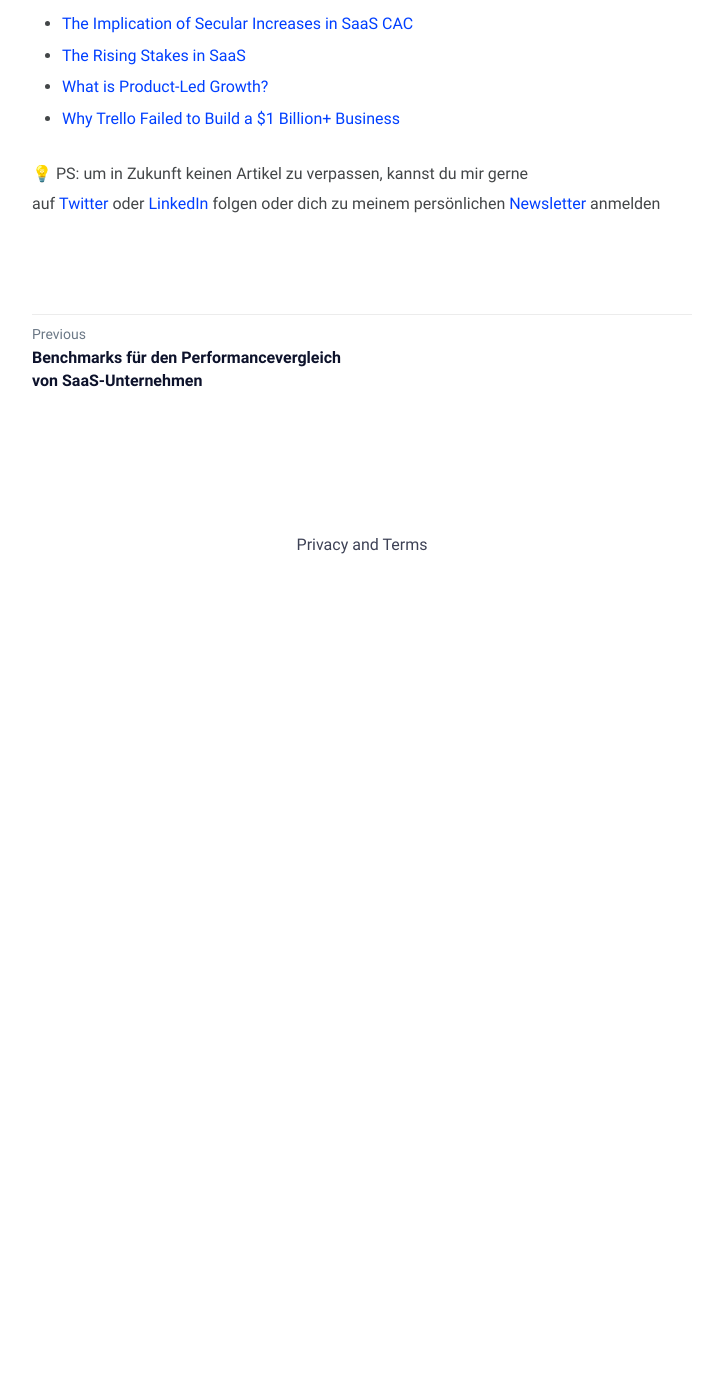
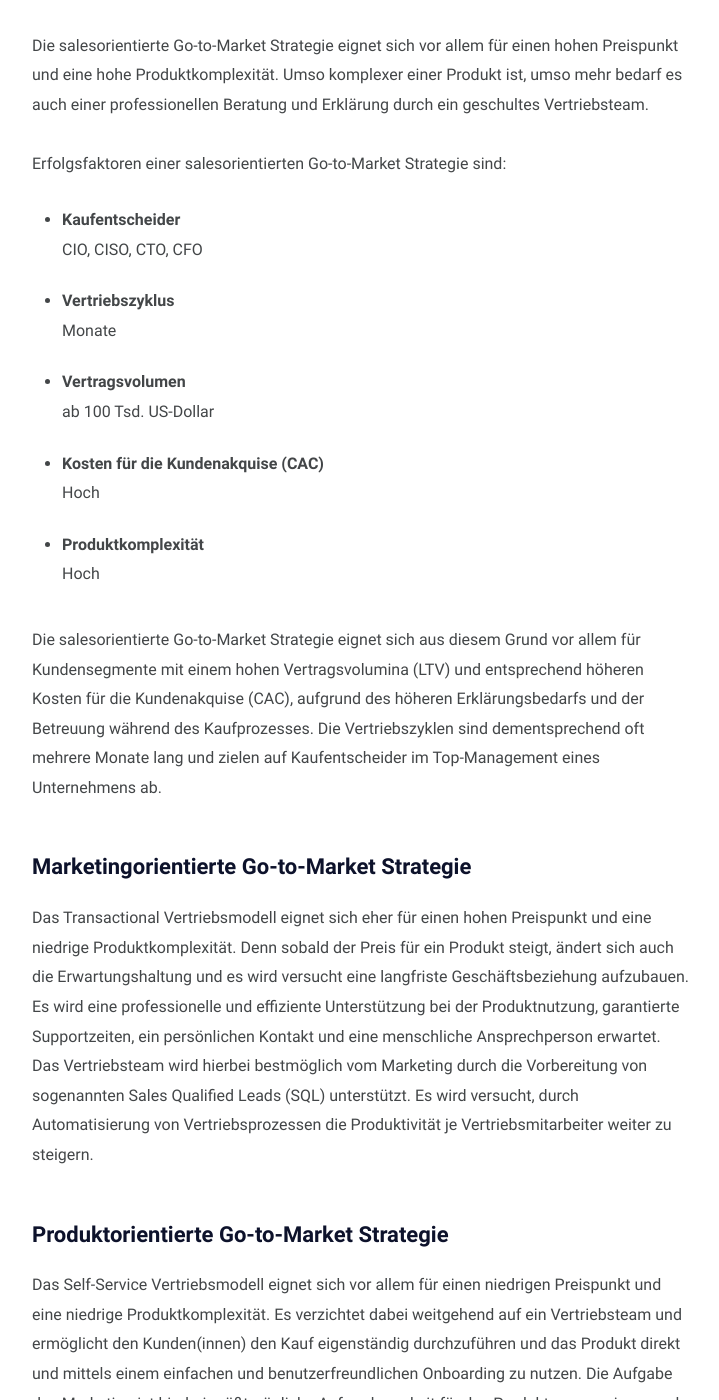
Before and after one commit to mariostnr/website, a Jekyll site: the page built from _posts/2021-05-27-vergleich-go-to-market-strategien.md, in a window 1280 px wide and 1400 px high, scrolled down 789 px. Shown: the whole window, without its empty margins (278-997 px from the left). Built offline with Jekyll 4.4.1, drawn with Linux system fonts in a browser that asks for light colours; before the commit the page ends 1381 px from its top, so only the background shows below that; some of the changed text lies outside the part shown.

Commit message:
Update Blog “2021-05-27-vergleich-go-to-market-strategien”

```diff
--- a/_posts/2021-05-27-vergleich-go-to-market-strategien.md
+++ b/_posts/2021-05-27-vergleich-go-to-market-strategien.md
@@ -1,20 +1,65 @@
 ---
-title: Vergleich Go-to-Market Strategien
+title: Vergleich von Go-to-Market Strategien
 date: 2021-05-27T18:08:53.023Z
 tags: SaaS GTM
 description: Eine durchdachte GTM Strategie ist die Grundlage für das Wachstum
   und den langfristigen Produkterfolg von SaaS-Produkten.
 ---
-Die Folgen des immer intensiver werdenden Wettbewerbs in der SaaS-Branche sind, dass die Kosten für die Akquirierung von neuen Kunden(innen) und deren Erwartungshaltungen immer stärker ansteigen. Joel York bezeichnet die drei wichtigsten Vertriebsmodelle für Saas-Produkte als Self-Service, Transactional und Enterprise, welche nachfolgend kurz vorgestellt werden.
+Die Folgen des immer intensiver werdenden Wettbewerbs in der SaaS-Branche sind, dass die Kosten für die Akquirierung von neuen Kunden(innen) und deren Erwartungshaltungen immer stärker ansteigen.
+
+Joel York bezeichnet die drei wichtigsten Vertriebsmodelle für Saas-Produkte als Self-Service (Produktorientiert), Transactional (Marketingorientiert) und Enterprise (Salesorientiert), welche nachfolgend kurz vorgestellt werden.
+
+## Salesorientierte Go-to-Market Strategie
+
+Eine salesorientierte Go-to-Market Strategie definiert sich dadurch, dass meist ein Vertriebsteam benötigt wird, um die gewünschten Zielgruppen zu erreichen, den Vertriebsprozess zu initiieren und Kunden(innen) zu gewinnen.
+
+Die salesorientierte Go-to-Market Strategie eignet sich vor allem für einen hohen Preispunkt und eine hohe Produktkomplexität. Umso komplexer einer Produkt ist, umso mehr bedarf es auch einer professionellen Beratung und Erklärung durch ein geschultes Vertriebsteam.
+
+Erfolgsfaktoren einer salesorientierten Go-to-Market Strategie sind:
+
+* Kaufentscheider
+: CIO, CISO, CTO, CFO
+* Vertriebszyklus
+: Monate
+* Vertragsvolumen
+: ab 100 Tsd. US-Dollar
+* Kosten für die Kundenakquise (CAC)
+: Hoch
+* Produktkomplexität
+: Hoch
+
+Die salesorientierte Go-to-Market Strategie eignet sich aus diesem Grund vor allem für Kundensegmente mit einem hohen Vertragsvolumina (LTV) und entsprechend höheren Kosten für die Kundenakquise (CAC), aufgrund des höheren Erklärungsbedarfs und der Betreuung während des Kaufprozesses. Die Vertriebszyklen sind dementsprechend oft mehrere Monate lang und zielen auf Kaufentscheider im Top-Management eines Unternehmens ab.
+
+## Marketingorientierte Go-to-Market Strategie
+
+Das Transactional Vertriebsmodell eignet sich eher für einen hohen Preispunkt und eine niedrige Produktkomplexität. Denn sobald der Preis für ein Produkt steigt, ändert sich auch die Erwartungshaltung und es wird versucht eine langfriste Geschäftsbeziehung aufzubauen. Es wird eine professionelle und effiziente Unterstützung bei der Produktnutzung, garantierte Supportzeiten, ein persönlichen Kontakt und eine menschliche Ansprechperson erwartet. Das Vertriebsteam wird hierbei bestmöglich vom Marketing durch die Vorbereitung von sogenannten Sales Qualified Leads (SQL) unterstützt. Es wird versucht, durch Automatisierung von Vertriebsprozessen die Produktivität je Vertriebsmitarbeiter weiter zu steigern.
+
+
+## Produktorientierte Go-to-Market Strategie
+
+Das Self-Service Vertriebsmodell eignet sich vor allem für einen niedrigen Preispunkt und eine niedrige Produktkomplexität. Es verzichtet dabei weitgehend auf ein Vertriebsteam und ermöglicht den Kunden(innen) den Kauf eigenständig durchzuführen und das Produkt direkt und mittels einem einfachen und benutzerfreundlichen Onboarding zu nutzen. Die Aufgabe des Marketing ist hierbei größtmögliche Aufmerksamkeit für das Produkt zu generieren und durch die Veröffentlichung von Educational Content, die bestmögliche Produktnutzung zu ermöglichen.
+
+
+## Vergleich der Go-to-Market Strategien
+
+
+Im nächsten Artikel versuche ich näher auf potentielle Faktoren für das Wachstum und den Erfolg von SaaS-Produkten einzugehen.
+
+**Quellen:**
+
+
+* [SaaS Sales Models by Joel York](http://chaotic-flow.com/media/saas-sales-models.pdf)
+* [Product-Led Growth: How to Build a Product That Sells Itself](https://productled.com/book/)
 
 
 
+* [The Proven Process for Developing a Go-to-Market Strategy](https://blog.hubspot.com/sales/gtm-strategy)
+* [Mastering Product Experience (in SaaS), Intrinsic Point](https://intrinsicpoint.com/mastering-product-experience-in-saas/home)
 
-Im nächsten Artikel versuche ich grundlegende Begriffe wie Traction, Product-Market Fit, Acquisition, Retention, Churn, Recurring Revenue, Customer Lifetime Value kurz zu beschreiben und zu erklären.
+* [Five ways to build a $100 million business](https://christophjanz.blogspot.com/2014/10/five-ways-to-build-100-million-business.html)
+* [2019 Expansion SaaS Benchmarks Report](https://openviewpartners.com/expansion-saas-benchmarks)
 
-**Quellen:**
 
-* [Product-Led Growth: How to Build a Product That Sells Itself](https://productled.com/book/)
 * [State of Product-Led Growth 2019](https://www.productled.org/data-and-trends/state-of-product-led-growth)
 * [The Implication of Secular Increases in SaaS CAC](https://tomtunguz.com/cac-increase/)
 * [The Rising Stakes in SaaS](https://tomtunguz.com/rising-table-stakes-in-saas/)
```
